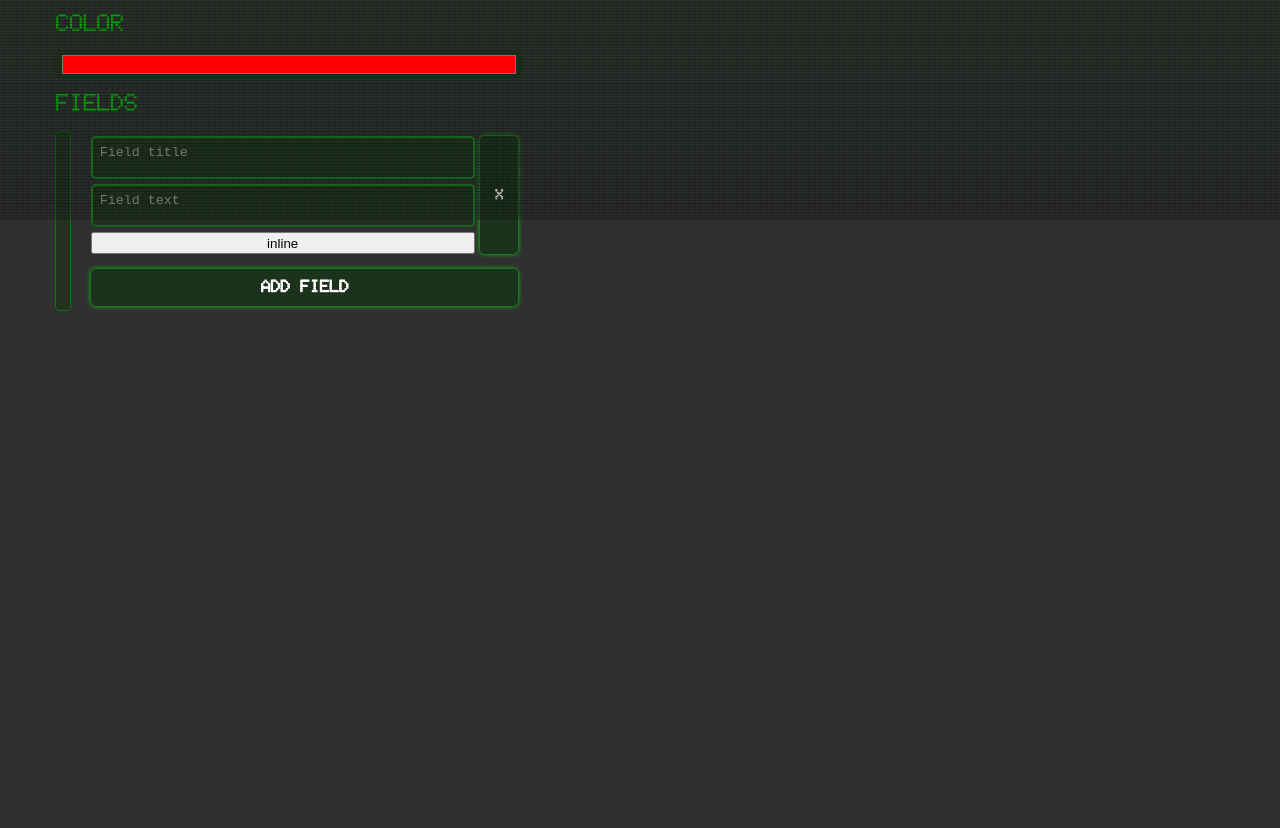
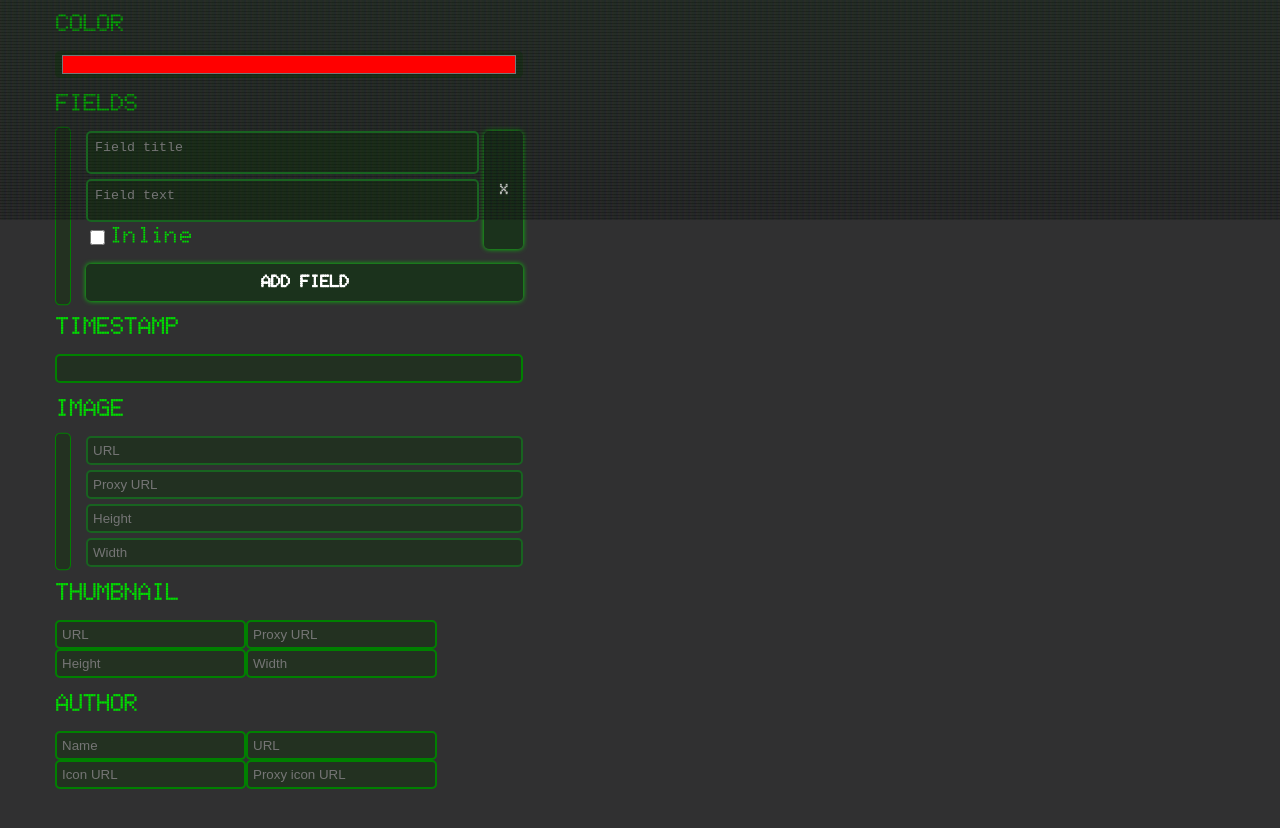
Before and after one commit to rr1me/sn-project, a React (Create React App) app in the folder webpage/: page /embed in a window 1280 px wide. Shown: the part 580-1408 px from the top of the page. Before the commit the page ends 946 px from the top, so only its background shows below. Built offline with nearby package versions, Linux system fonts and the light colour scheme.

Commit message:
fourFieldsElement and etc

```diff
--- a/webpage/src/App.sass
+++ b/webpage/src/App.sass
@@ -1,6 +1,7 @@
 \:root
   --color-green: #00dd00
   --color-dark-green: rgba(0, 54, 0, 0.44)
+  --color-mid-green: #186320
   --bg-color-extradark-green: rgba(9, 51, 0, 0.32)
   --border-radius: 5px
 
--- a/webpage/src/Components/EmbedConstructor/EmbedConstructor.js
+++ b/webpage/src/Components/EmbedConstructor/EmbedConstructor.js
@@ -1,28 +1,25 @@
 import './EmbedConstructor.sass';
-import {memo, useMemo} from "react";
+import {memo, useMemo, useState} from "react";
 import AutoresizableTextarea from "../AutoresizableTextarea/AutoresizableTextarea";
 import {useDispatch, useSelector} from "react-redux";
 import {embedActions} from "../redux/embedSlice";
 
-const {addField, removeField, setAnyField, setFieldBlock} = embedActions;
+const {addField, removeField, setAnyField, setFieldBlock, setImageBlock, fourInputsReducer} = embedActions;
 
 const EmbedConstructor = () => {
     const handleAnyField = type => e => dispatch(setAnyField({type:type, value:e.target.value}));
 
     const dispatch = useDispatch();
-    const {title, description, url, color, fields} = useSelector(state => state.embedSlice);
+    const {title, description, url, color, fields, timestamp, image, thumbnail, author} = useSelector(state => state.embedSlice);
 
-    // const handleFieldBlock = (index, type) => e => {
-    //     dispatch(setFieldBlock({
-    //         index: index,
+    const addHandle = () => dispatch(addField());
+
+    // const handleImageBlock = type => e => {
+    //     dispatch(setImageBlock({
     //         type: type,
     //         value: e.target.value
-    //     }));
-    // };
-
-    // const getFields = useCallback(() => fields.map((v,i) => <Field key={i} v={v} i={i} fields={fields} handleFieldBlock={handleFieldBlock} dispatch={dispatch}/>), [fields]);
-
-    const addHandle = () => dispatch(addField());
+    //     }))
+    // }
 
     return (
         <div className='embedConstructor'>
@@ -39,23 +36,65 @@
                 <div className='fields'>
                     <div className='tab'/>
                     <div className='actualFields'>
-                        {fields.map((v,i) => <Field key={i} id={v.id} index={i} title={v.title} text={v.text} dispatch={dispatch}/>)}
+                        {fields.map((v,i) => <Field key={i} id={v.id} index={i} title={v.title} text={v.text} inline={v.inline} dispatch={dispatch}/>)}
                         <button className='btn addBtn' onClick={addHandle}>Add field</button>
                     </div>
+                </div>
+                Timestamp
+                <input type='text' value={timestamp} onChange={handleAnyField('timestamp')}/>
+                Image
+                <div className='image'>
+                    <div className='tab'/>
+                    {/*<div className='imageFields'>*/}
+                    {/*    <input type='text' placeholder='URL' value={image.url} onChange={handleImageBlock('url')}/>*/}
+                    {/*    <input type='text' placeholder='Proxy URL' value={image.proxy} onChange={handleImageBlock('proxy')}/>*/}
+                    {/*    <input type='text' placeholder='Height' value={image.height} onChange={handleImageBlock('height')}/>*/}
+                    {/*    <input type='text' placeholder='Width' value={image.width} onChange={handleImageBlock('width')}/>*/}
+                    {/*</div>*/}
+                    <FourInputsElement object={image} state={'image'} dispatch={dispatch}/>
+                </div>
+                Thumbnail
+                <div className='thumbnail'>
+                    <div className='tab'/>
+                    <FourInputsElement object={thumbnail} state={'thumbnail'} dispatch={dispatch}/>
+                </div>
+                Author
+                <div className='author'>
+                    <div className='tab'/>
+                    <FourInputsElement object={author} state={'author'} dispatch={dispatch} isAuthor={true}/>
                 </div>
             </div>
         </div>
     )
 };
 
-const Field = memo(({id, index, title, text, dispatch}) => {
+const FourInputsElement = memo(({object, state, dispatch, isAuthor}) => {
+    const FourInputsHandler = type => e => {
+        dispatch(fourInputsReducer({
+            state: state,
+            type: type,
+            value: e.target.value
+        }))
+    }
+
+    return (
+        <div className='imageFields'>
+            <input type='text' placeholder={isAuthor ? 'Name' : 'URL'} value={object[isAuthor ? 'name' : 'url']} onChange={FourInputsHandler(isAuthor ? 'name' : 'url')}/>
+            <input type='text' placeholder={isAuthor ? 'URL' : 'Proxy URL'} value={object[isAuthor ? 'url' : 'proxy_url']} onChange={FourInputsHandler(isAuthor ? 'url' : 'proxy_url')}/>
+            <input type='text' placeholder={isAuthor ? 'Icon URL' : 'Height'} value={object[isAuthor ? 'icon_url' : 'height']} onChange={FourInputsHandler(isAuthor ? 'icon_url' : 'height')}/>
+            <input type='text' placeholder={isAuthor ? 'Proxy icon URL' : 'Width'} value={object[isAuthor ? 'proxy_icon_url' : 'width']} onChange={FourInputsHandler(isAuthor ? 'proxy_icon_url' : 'width')}/>
+        </div>
+    )
+});
+
+const Field = memo(({id, index, title, text, inline, dispatch}) => {
     const handleRemove = () => dispatch(removeField(id));
 
     const handleFieldBlock = type => e => {
         dispatch(setFieldBlock({
             index: index,
             type: type,
-            value: e.target.value
+            value: e.target.checked
         }));
     };
 
@@ -63,32 +102,15 @@
         <div className='fieldBlock'>
             {useMemoArea(title, handleFieldBlock('title'), null, 'Field title')}
             {useMemoArea(text, handleFieldBlock('text'), null, 'Field text')}
-            <button>inline</button>
+            <div className='inline'>
+                <input type='checkbox' className='checkbox' checked={inline} onChange={handleFieldBlock('inline')}/>
+                <label className='label'>Inline</label>
+            </div>
             <button className='btn removeBtn' onClick={handleRemove}>x</button>
         </div>
     )
 });
 
-// const Fields = () => {
-//     const {fields} = useSelector(state => state.embedSlice);
-//
-//     const dispatch = useDispatch();
-//
-//     const addHandle = () => dispatch(addField());
-//
-//     // const useField = () => useCallback(() =>{})
-//
-//     return (
-//         <div className='fields'>
-//             <div className='tab'/>
-//             <div className='actualFields'>
-//                 {fields.map((v,i) => <Field key={i} v={v} i={i} title={v.title} text={v.text} dispatch={dispatch}/>)}
-//                 <button className='btn addBtn' onClick={addHandle}>Add field</button>
-//             </div>
-//         </div>
-//     )
-// }
-
 const useMemoArea = (value, onChange, className, placeholder) => useMemo(() => <AutoresizableTextarea className={className} placeholder={placeholder} value={value} onChange={onChange}/>, [value]);
 
 export default EmbedConstructor;
--- a/webpage/src/Components/EmbedConstructor/EmbedConstructor.sass
+++ b/webpage/src/Components/EmbedConstructor/EmbedConstructor.sass
@@ -1,7 +1,29 @@
 $gray: #939393
+$taBorder: 2px solid green
 
 .embedConstructor
   padding: 15px
+
+  @mixin inputFields
+    z-index: 1
+    resize: none
+    background-color: var(--bg-color-extradark-green)
+    border-radius: var(--border-radius)
+    color: white
+    outline: none
+    &:focus
+      border-color: $gray
+
+  @mixin block
+    display: flex
+    gap: 15px
+    .tab
+      z-index: -1
+      background-color: var(--bg-color-extradark-green)
+      border-radius: var(--border-radius)
+      border: 1px solid green
+      width: 15px
+      transform: scaleY(105%)
 
   > *
     display: flex
@@ -9,6 +31,29 @@
     gap: 15px
 
     width: 40%
+
+    .image
+
+      @include block
+      //width: 0
+
+
+      .imageFields
+        //padding: 5px
+        display: flex
+        flex-direction: column
+        width: 100%
+        gap: 5px
+
+      input
+        border: 2px solid var(--color-mid-green)
+
+
+    input
+      @include inputFields
+      border: $taBorder
+      padding: 5px
+
 
     .colorPicker
       z-index: 1
@@ -19,33 +64,32 @@
       background-color: var(--bg-color-extradark-green)
 
     .textarea
-      //font: 17px Dited
       font-size: 14px
       height: 12px
 
-      z-index: 1
-      resize: none
+      //z-index: 1
+      //resize: none
       padding: 8px
 
-      border: 2px solid green
-      background-color: var(--bg-color-extradark-green)
-      border-radius: var(--border-radius)
+      border: $taBorder
+      //background-color: var(--bg-color-extradark-green)
+      //border-radius: var(--border-radius)
 
-      color: white
-      &:focus
-        outline: none
-        border-color: $gray
+
+      //color: white
+      @include inputFields
 
 
     .fields
-      display: flex
-      gap: 15px
+      //display: flex
+      //gap: 15px
+      @include block
       .actualFields
         display: flex
         flex-direction: column
         gap: 15px
 
-        padding: 5px
+        //padding: 5px
         width: 100%
         .addBtn
           padding: 10px
@@ -58,29 +102,31 @@
           gap: 5px
 
           overflow: visible
+
+          .inline
+            display: flex
+            font: 500 16px ScientificCalculator
+            letter-spacing: -3px
+            .checkbox
+              height: 15px
+              width: 15px
+              accent-color: var(--color-dark-green)
+
           .removeBtn
             grid-column-start: 2
             grid-column-end: 3
             grid-row-start: 1
             grid-row-end: 4
           > textarea
-            resize: none
-            color: white
-            z-index: 1
-            background-color: var(--bg-color-extradark-green)
+            //resize: none
+            //color: white
+            //z-index: 1
+            //background-color: var(--bg-color-extradark-green)
 
-            border-radius: var(--border-radius)
-            border: 2px solid #186320
-            outline: none
+            //border-radius: var(--border-radius)
+            @include inputFields
+
+            //border: 2px solid #186320
+            border: 2px solid var(--color-mid-green)
 
             padding: 7px
-            &:focus
-              border-color: $gray
-
-
-
-      .tab
-        background-color: var(--bg-color-extradark-green)
-        border-radius: var(--border-radius)
-        border: 1px solid green
-        width: 15px
--- a/webpage/src/Components/redux/embedSlice.js
+++ b/webpage/src/Components/redux/embedSlice.js
@@ -9,6 +9,22 @@
     }
 }
 
+const fourInputsFieldTemplate = isAuthor => {
+    return isAuthor ?
+        {
+            name: '',
+            url: '',
+            icon_url: '',
+            proxy_icon_url: ''
+        } :
+        {
+            url: '',
+            proxy_url: '',
+            height: '',
+            width: ''
+        }
+}
+
 const embedSlice = createSlice({
     name: 'embedSlice',
     initialState:{
@@ -16,7 +32,11 @@
         description: '',
         url: '',
         color: '#ff0000',
-        fields: [fieldTemplate()]
+        fields: [fieldTemplate()],
+        timestamp: '',
+        image: fourInputsFieldTemplate(false),
+        thumbnail: fourInputsFieldTemplate(false),
+        author: fourInputsFieldTemplate(true)
     },
     reducers: {
         setAnyField(state, {payload}){
@@ -24,14 +44,23 @@
             state[type] = value;
         },
         addField(state){
-            state.fields.push(fieldTemplate())
+            state.fields.push(fieldTemplate());
         },
         removeField(state, {payload: id}){
             state.fields = state.fields.filter(v => v.id !== id);
         },
         setFieldBlock(state, {payload}){
-            const {index, type, value} = payload
-            state.fields[index][type] = value
+            const {index, type, value} = payload;
+            state.fields[index][type] = value;
+        },
+        setImageBlock(state, {payload}){
+            const {type, value} = payload;
+            state.image[type] = value;
+        },
+        fourInputsReducer(state, {payload}){
+            const {state:stateName, type, value} = payload;
+            console.log(stateName, type, value);
+            state[stateName][type] = value
         }
     }
 });
```
